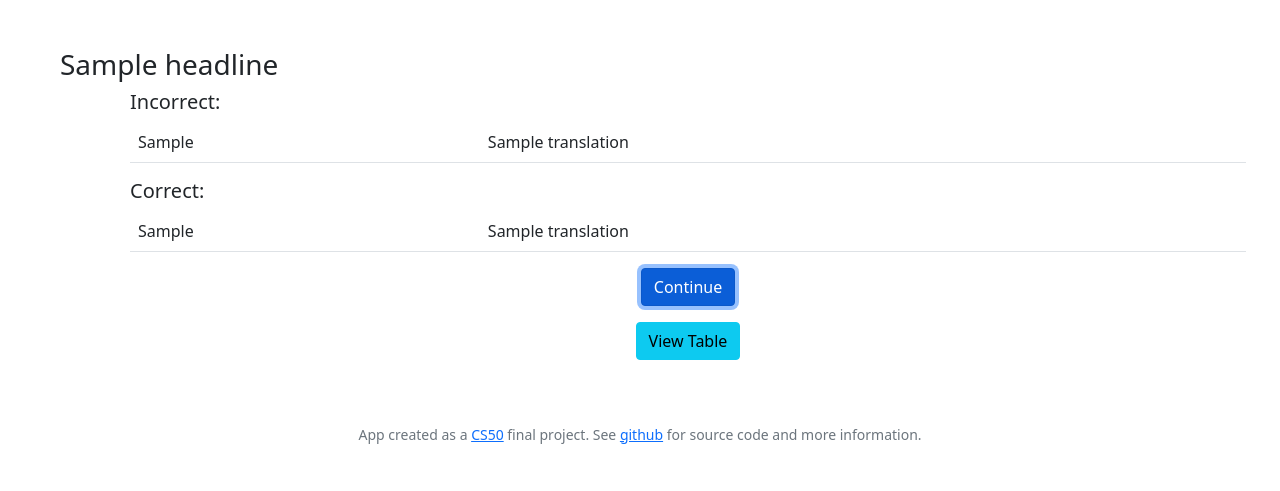
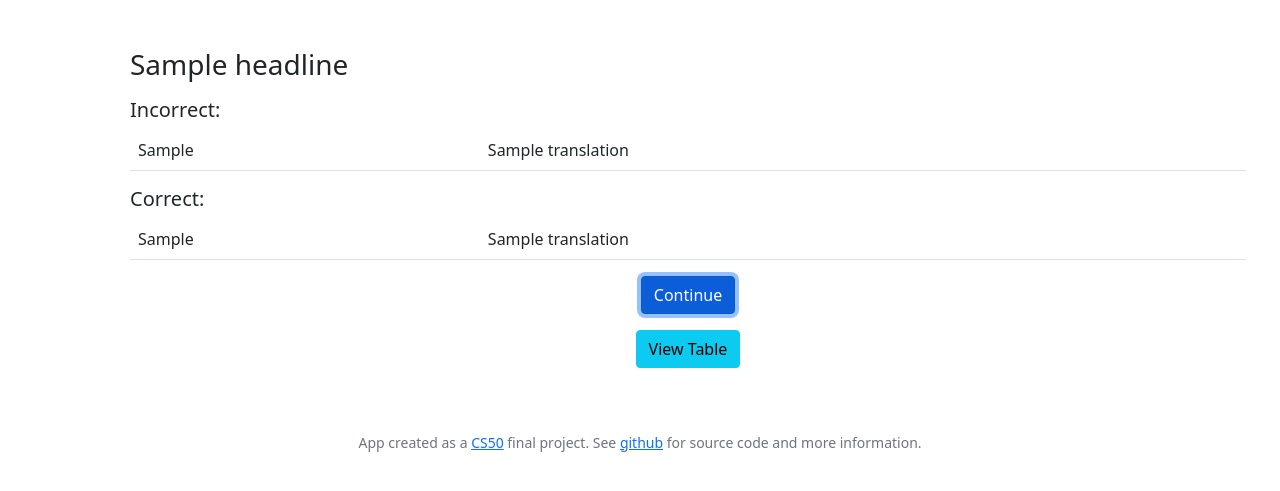
Before and after one commit to nm96/mensable, a Flask app: template mensable/templates/results.html in a window 1280 px wide; the page is wider, and only the part inside the window is pictured. Shown: the part 76-567 px from the top of that part. Run offline with Flask 2, Linux system fonts and the light colour scheme; the template is opened without the code that fills it: most values are stand-ins (such as "Sample title", 1, 10 or a date in 2020); some libraries are stand-ins or nearby versions.

Commit message:
Final tidy up of html

```diff
--- a/mensable/templates/results.html
+++ b/mensable/templates/results.html
@@ -1,12 +1,13 @@
 {% extends "base.html" %}
 
 {% block body %}
+<div class="container mb-3">
 <h3>
 	{{ results.headline }}
 </h3>
+</div>
 {% if results["wrong_list"] %}
 <div class="container mb-3">
-
 <h5>
 	Incorrect:
 </h5>
```
